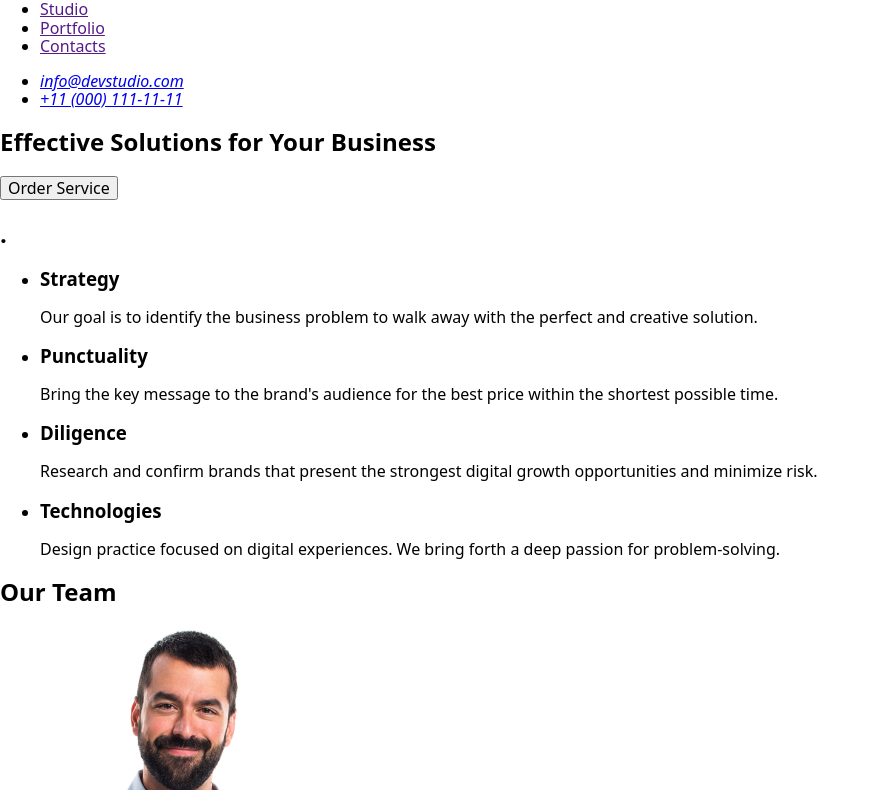
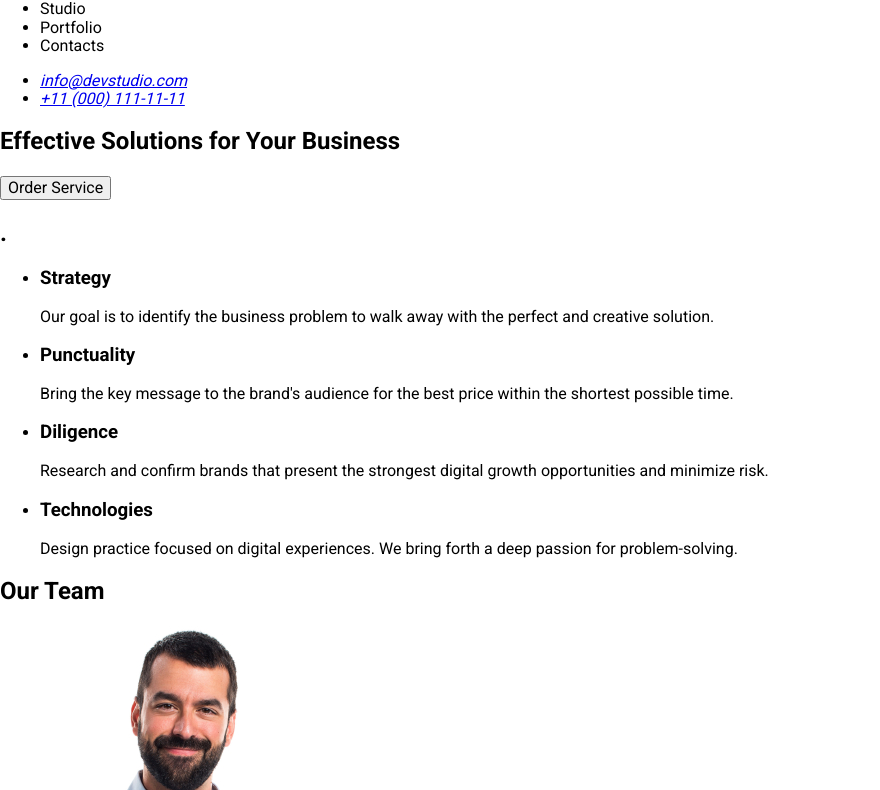
Before and after one commit to FossSoft/goit-markup-hw-02, a plain HTML site: page index.html in a window 1280 px wide. Shown: the part 34-824 px from the top of the page, without its empty margins (0-880 px from the left). Drawn offline with nearby package versions, Linux system fonts and the light colour scheme.

Commit message:
update 24.09 23-06

```diff
--- a/css/styles.css
+++ b/css/styles.css
@@ -0,0 +1,4 @@
+body {
+    font-family: 'Raleway', sans-serif;
+    font-family: 'Roboto', sans-serif;
+}
--- a/index.html
+++ b/index.html
@@ -2,43 +2,44 @@
 <html lang="en">
 <head>
     <meta charset="UTF-8">
+    <meta name="viewport" content="width=device-width, initial-scale=1.0">
+    <title>homework_1</title>
     <link rel="preconnect" href="https://fonts.googleapis.com">
     <link rel="preconnect" href="https://fonts.gstatic.com" crossorigin>
     <link href="https://fonts.googleapis.com/css2?family=Raleway:wght@700&family=Roboto:wght@400;500;700&display=swap"
         rel="stylesheet">
-    <meta name="viewport" content="width=device-width, initial-scale=1.0">
-    <title>homework_1</title>
     <!-- link rel="shortcut icon" type="images/png" href="/favicon.png"/ -->
     <link rel="icon" type="image/x-icon" href="/images/favicon.png">
-    <!-- спочатку нормалізатор -->
+    <!-- нормалізатор -->
     <link rel="stylesheet" href="https://cdn.jsdelivr.net/npm/modern-normalize@2.0.0/modern-normalize.min.css">
     <!-- наші стилі -->
     <link rel="stylesheet" href="./css/styles.css" />
 </head>
 <body>
-<header>
-        <nav>
-        <a href="./index.html"> WebStudio </a>
-        <ul>
-            <li><a href="">Studio</a></li>
-            <li><a href="">Portfolio</a></li>
-            <li><a href="">Contacts</a></li>
+<header class="header">
+        <nav class="header-nav">
+        <a href="./index.html" class="header-logo-web"> Web </a>
+        <a href="./index.html" class="header-logo-Studio"> Studio </a>
+        <ul class="header-menu">
+            <li class="header-menu-item"><a class="header-menu-link">Studio</a></li>
+            <li class="header-menu-item"><a class="header-menu-link">Portfolio</a></li>
+            <li class="header-menu-item"><a class="header-menu-link">Contacts</a></li>
         </ul>
         </nav>
     <address>
         <ul>
-            <li><a href="mailto:info@devstudio.com">info@devstudio.com</a><br /></li>
-            <li><a href="tel:+110001111111">+11 (000) 111-11-11</a><br /></li>
+            <li class="header-menu-address"><a class="header-menu-address-link" href="mailto:info@devstudio.com">info@devstudio.com</a><br /></li>
+            <li class="header-menu-address"><a class="header-menu-address-link" href="tel:+110001111111">+11 (000) 111-11-11</a><br /></li>
         </ul>
     </address>
 
 </header>
 
     <main>
-        <section>
-        <h1>Effective Solutions for Your Business</h1>
+        <section class="hero">
+        <h1 class="hero-title">Effective Solutions for Your Business</h1>
 
-        <button type="button">Order Service</button>
+        <button type="button" class="hero-btn">Order Service</button>
         </section>
 
         <section>
@@ -108,7 +109,8 @@
     </main>
 
     <footer>
-        <a href="./index.html"> WebStudio </a>
+        <a href="./index.html" class="header-logo-web"> Web </a>
+        <a href="./index.html" class="header-logo-Studio"> Studio </a>
         <p>Increase the flow of customers and sales for your business with digital marketing & growth solutions.</p>
     </footer>
 </body>
```
